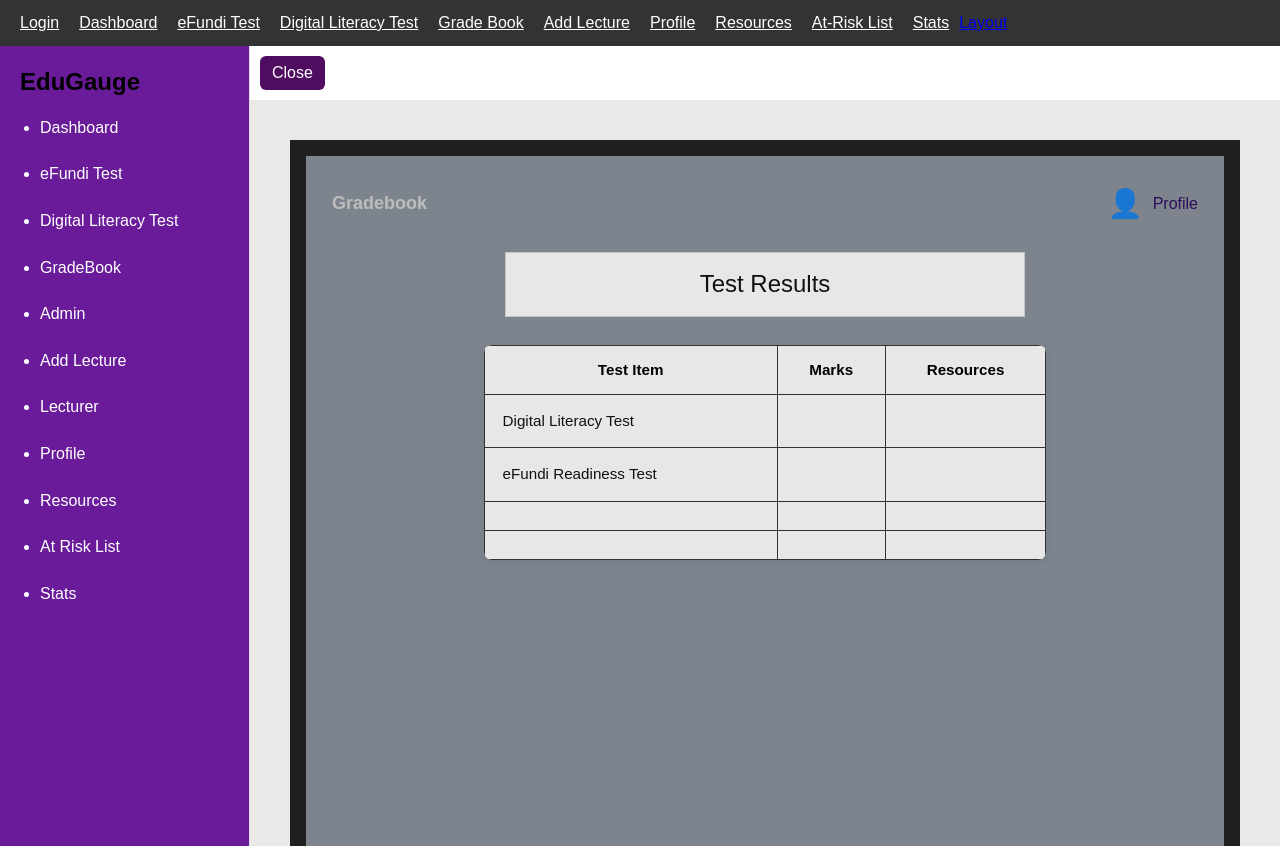
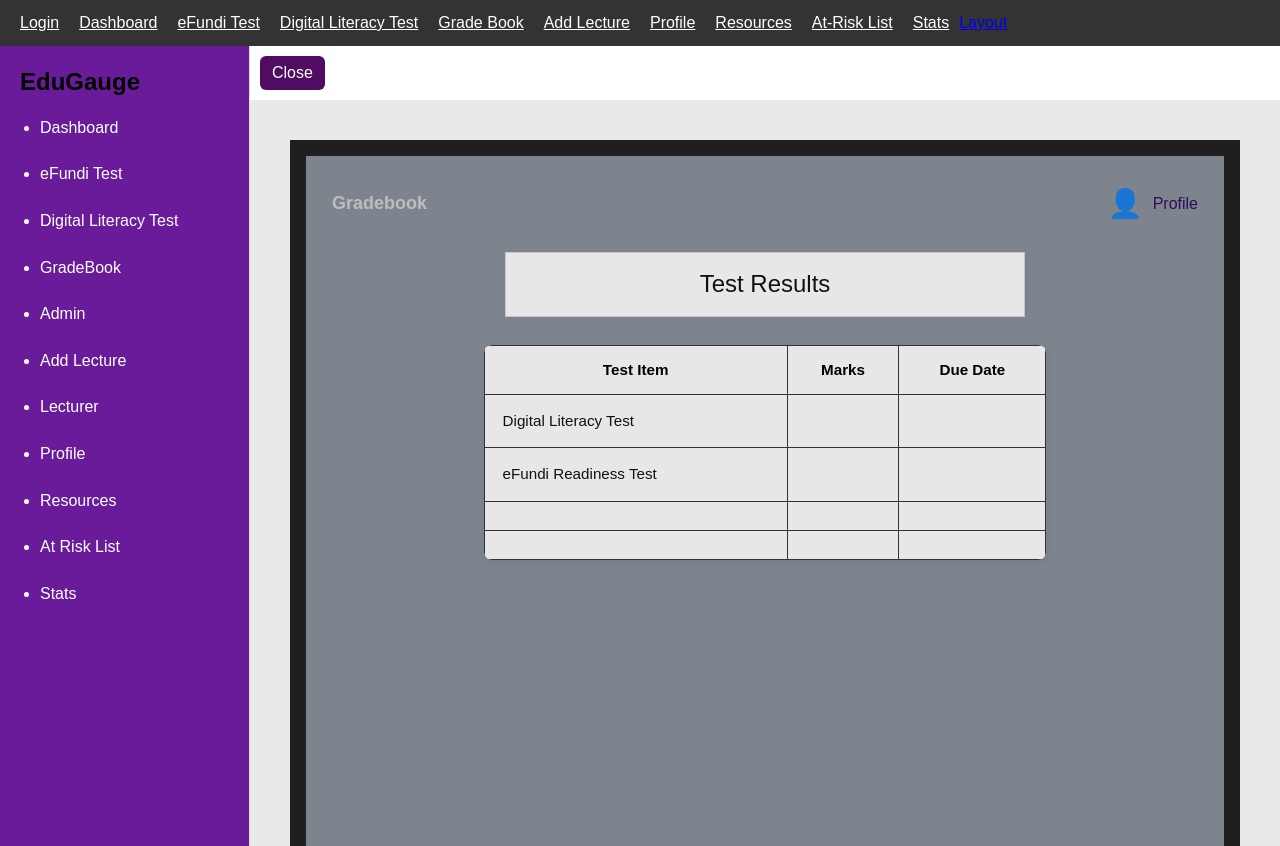
Before and after one commit to Ishmael-byte/EduGauge-IntegrationBranch-, a React (Vite) app in the folder edugauge/: page /gradebook in a window 1280 px wide. Built offline with nearby package versions, Linux system fonts and the light colour scheme.

Commit message:
Update gradebook.jsx

```diff
--- a/edugauge/src/pages/gradebook.jsx
+++ b/edugauge/src/pages/gradebook.jsx
@@ -26,7 +26,7 @@ const GradeBook = () => {
               <tr>
                 <th>Test Item</th>
                 <th>Marks</th>
-                <th>Resources</th>
+                <th>Due Date</th>
               </tr>
             </thead>
 
```
